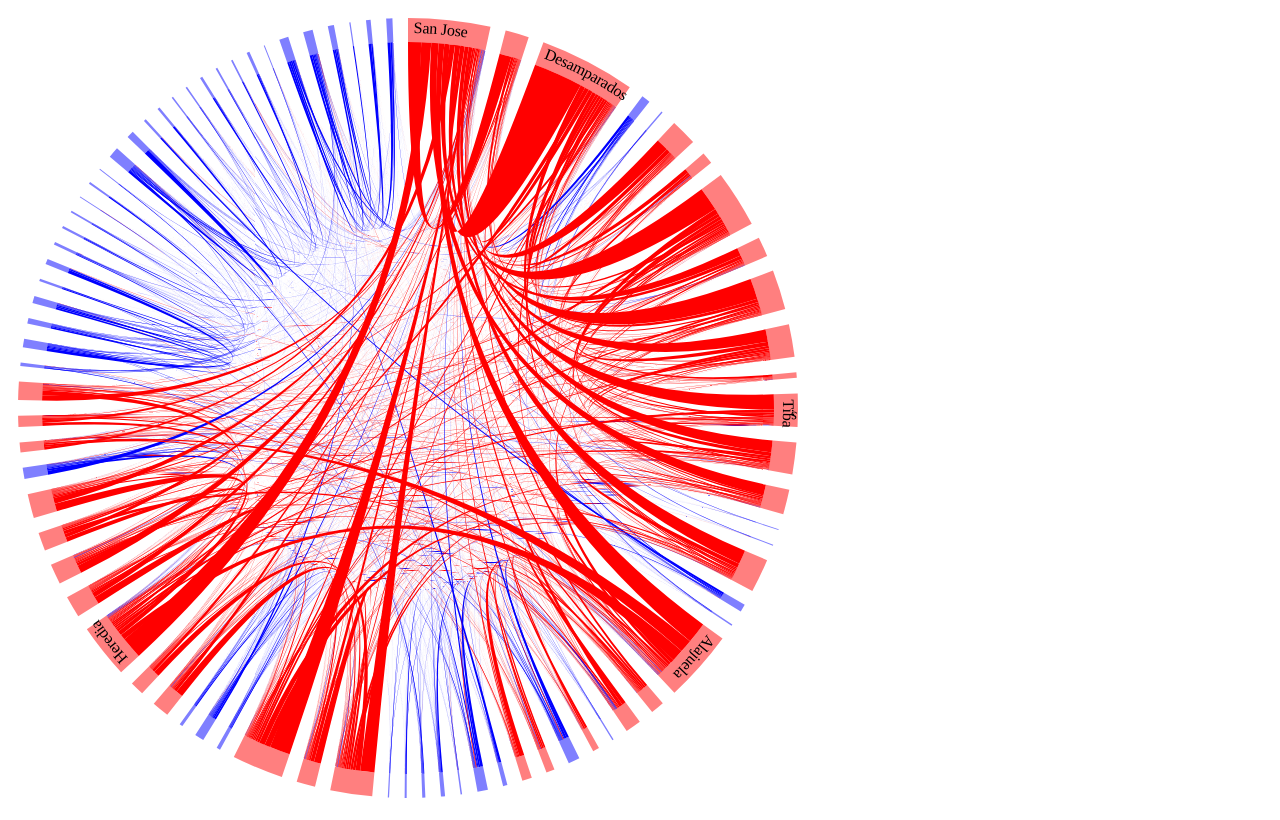
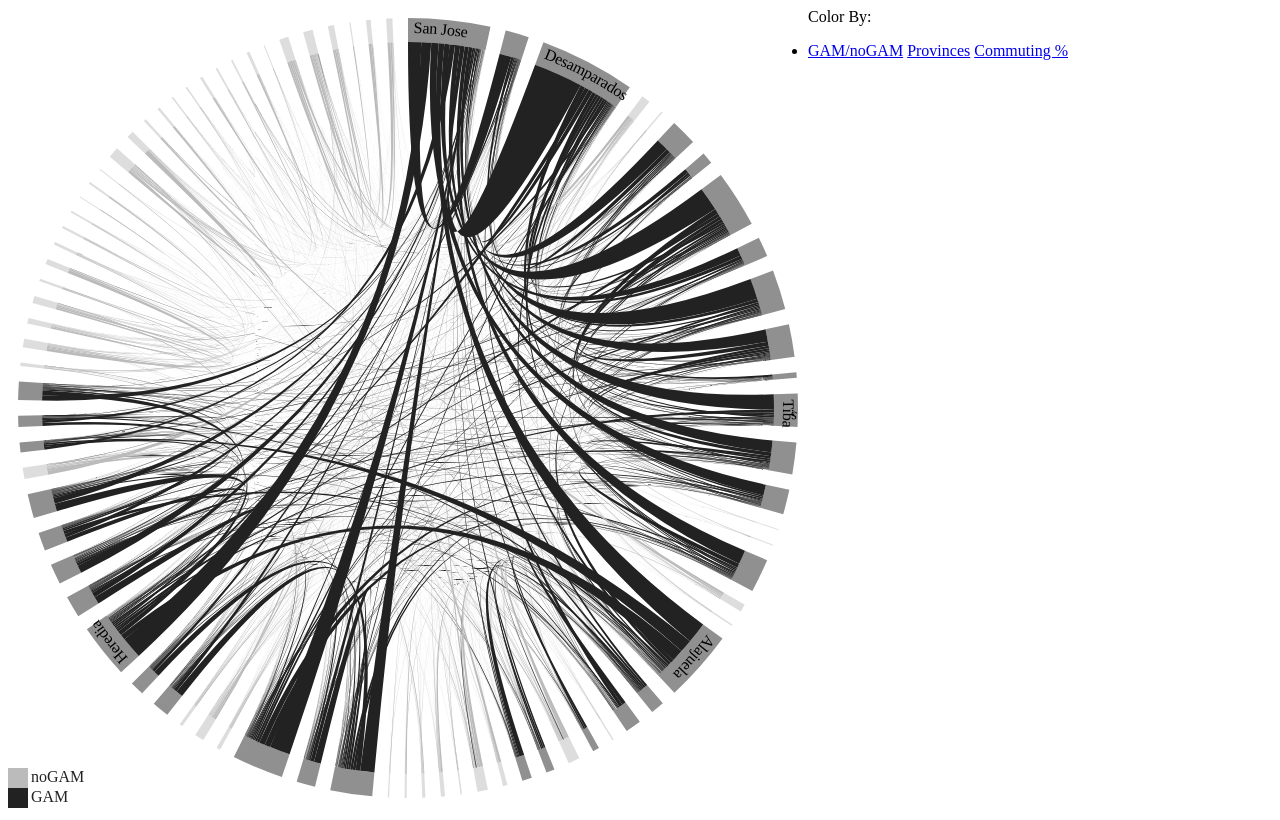
Before and after one commit to iros/chicaspoderosas, a plain HTML site: page index.html in a window 1280 px wide. Drawn offline with Linux system fonts and the light colour scheme.

Commit message:
moved name to center of circle, added legend

```diff
--- a/app.js
+++ b/app.js
@@ -7,7 +7,6 @@ $(function() {
 //         { name : "c" },
 //         { name : "d" }
 //     ],
-
 //     matrix : [
 //         [ 0, 1, 1, 1 ],
 //         [ 1, 0, 1, 1 ],
@@ -16,6 +15,10 @@ $(function() {
 //     ]
 // };
 
+
+function isNumber(n) {
+  return !isNaN(parseFloat(n)) && isFinite(n);
+}
 
 var width = 800,
     height = 800,
@@ -37,7 +40,7 @@ var layout = d3.layout.chord()
 var path = d3.svg.chord()
     .radius(innerRadius);
 
-var svg = d3.select("body").append("svg")
+var svg = d3.select("#chord").append("svg")
     .attr("width", width)
     .attr("height", height)
   .append("g")
@@ -47,44 +50,93 @@ var svg = d3.select("body").append("svg")
 svg.append("circle")
     .attr("r", outerRadius);
 
+d3.select("#chord svg").append("text")
+  .attr("id", "location")
+  .attr("x", width/2)
+  .attr("y", height/2);
+
+var currentScale = "gam", colorScales, getColor, fetchedData;
+
+var provinces = [], eduLevels = [];
+
+function initControls() {
+  $("#controls li a").click(function(e) {
+    e.preventDefault();
+
+    var $el = $(e.target);
+    var coloring = $el.attr("id");
+
+    // if it"s a different scale
+    if (currentScale !== coloring) {
+
+      // remove all selected
+      $("#controls li.selected").removeClass("selected");
+
+      // mark current as selected
+      $el.parent().addClass("selected");
+
+      currentScale = coloring;
+
+      var scale = updateColor();
+      makeLegend(scale);
+    }
+
+    return false;
+  });
+}
+
+
+function updateColor() {
+
+  var group = d3.selectAll("path.group");
+  var chordSelection = d3.selectAll("path.chord");
+
+  group.style("fill", function(d, i) { return getColor(d, i); });
+  chordSelection.style("fill", function(d) { return getColor(d, d.source.index); });
+
+  return colorScales[currentScale].scale;
+}
+
+function makeLegend(scale) {
+  var range = scale.range(), domain = scale.domain();
+
+  if (isNumber(domain[0])) {
+    domain = d3.range(domain[0], domain[1], (domain[1]-domain[0])/range.length);
+  }
+
+  var legend = $("<ul>");
+
+  for(var i = 0; i < range.length; i++) {
+    var legendItem = $("<li>");
+
+    $("<div>", {
+      "class": "legendColor"
+    }).css({
+      "background-color" : range[i]
+    }).appendTo(legendItem);
+
+    $("<div>", {
+      "class":"legendItem",
+      text: isNumber(domain[i]) ?
+        (domain[i] <= 1 ?
+          d3.format("0%")(domain[i]) :
+          d3.format(",0")) :
+        domain[i]
+    }).appendTo(legendItem);
+
+    legend.append(legendItem);
+  }
+
+  $("#legend").empty().append(legend);
+}
+
 function render(data) {
 
   // resent content
-  $('#chart').empty();
-  $('#metadata').empty();
+  // $("#chord").empty();
+  $("#metadata").empty();
 
-  // make a scale for province colors
-  var provinces = [];
-  for( var i = 0; i < data.cantons.length; i ++ ){
-    if (provinces.indexOf(data.cantons[i].province) === -1) {
-      provinces.push(data.cantons[i].province);
-    }
-  }
-
-  var colorScales = {
-    gam : {
-      scale : d3.scale.ordinal()
-        .domain(['GAM', 'noGAM'])
-        .range(['red', 'blue']),
-      f: function(d, i) {
-        return data.cantons[i].category;
-      }
-    },
-    province : {
-      scale : d3.scale.ordinal()
-        .domain(provinces)
-        .range(d3.scale.category10().range()),
-      f : function(d, i) {
-        return data.cantons[i].province;
-      }
-    }
-  };
-
-  var currentScale = 'gam';
-
-  var getColor = function(d, i) {
-    return colorScales[currentScale].scale(colorScales[currentScale].f(d,i));
-  };
+  fetchedData = data;
 
   // Compute the chord layout.
   layout.matrix(data.matrix);
@@ -94,13 +146,15 @@ function render(data) {
     .data(layout.groups)
     .enter().append("g")
       .attr("class", "group")
-      .on("mouseover", mouseover);
+      .on("mouseover", mouseover)
+      .on("mouseout", mouseout);
 
   // Add the group arc.
   var groupPath = group.append("path")
+    .classed("group", true)
     .attr("id", function(d, i) { return "group" + i; })
-    .attr("d", arc)
-    .style("fill", function(d, i) { return getColor(d, i); });
+    .attr("d", arc);
+    //.style("fill", function(d, i) { return getColor(d, i); });
 
   // Add a text label.
   var groupText = group.append("text")
@@ -116,11 +170,11 @@ function render(data) {
         .remove();
 
   // Add the chords.
-  var chord = svg.selectAll(".chord")
+  var chordSelection = svg.selectAll(".chord")
     .data(layout.chords)
-    .enter().append("path")
-        .attr("class", "chord")
-        .style("fill", function(d) { return getColor(d, d.source.index); })
+    .enter().append("path");
+  var chord = chordSelection.attr("class", "chord")
+        //.style("fill", function(d) { return getColor(d, d.source.index); })
         .attr("d", path);
 
   // Add an elaborate mouseover title for each chord.
@@ -133,37 +187,111 @@ function render(data) {
           ": " + d.target.value;
     });
 
+  var scale = updateColor();
+  makeLegend(scale);
+
   function mouseover(d, i) {
     chord.classed("fade", function(p) {
       return p.source.index != i && p.target.index != i;
     });
 
+    $("#location").show().text(data.cantons[d.index].name);
+
     // create city/data blend
-    var citydata = [], total = 0;
-    for(var i = 0; i < data.matrix[d.index].length; i++) {
-      total += data.matrix[d.index][i];
-      citydata.push({ name : data.cantons[i].name, value : data.matrix[d.index][i] });
+    var citydata = [];
+
+    for(var j = 0; j < data.matrix[d.index].length; j++) {
+      citydata.push({ name : data.cantons[j].name, value : data.matrix[d.index][j] });
     }
 
     citydata = _.sortBy(citydata, function(c) {
       return -c.value;
     });
 
-    citydata.total = total;
+    citydata.total = data.cantons[d.index].total;
     citydata.local = data.cantons[d.index].local;
 
     // also show city metadata
     var content = metadataTemplate({
-      canton : data.cantons[d.index].name,
       citydata : citydata
     });
 
     metadata.html(content);
   }
+
+  function mouseout() {
+    $("#location").hide();
+  }
 }
 
   // the rest in ajax req when data!
   d3.json("data/chord.json", function(data) {
+
+    // make a scale for province colors
+    for( var i = 0; i < data.cantons.length; i ++ ){
+      if (provinces.indexOf(data.cantons[i].province) === -1) {
+        provinces.push(data.cantons[i].province);
+      }
+      if (eduLevels.indexOf(data.cantons[i].edu_yrs) === -1) {
+        eduLevels.push(+data.cantons[i].edu_yrs);
+      }
+
+      // add up total for the canton
+      var total = 0;
+      for(var j = 0; j < data.matrix[i].length; j++) {
+        total += data.matrix[i][j];
+      }
+
+      data.cantons[i].total = total;
+    }
+
+    eduLevels.sort();
+
+    var commutingDomain = d3.extent(_.map(data.cantons, function(d) {
+      return d.total / (d.local + d.total);
+    }));
+
+    colorScales = {
+      education : {
+        scale : d3.scale.quantize()
+          .domain(eduLevels)
+          .range(["#ffffe5","#f7fcb9","#d9f0a3","#addd8e","#78c679","#41ab5d","#238443","#006837","#004529"]),
+        f : function(d, i) {
+          return data.cantons[i].edu_yrs;
+        }
+      },
+      commuting : {
+        scale : d3.scale.quantize()
+          .domain(commutingDomain)
+          .range(["#fcfbfd","#efedf5","#dadaeb","#bcbddc","#9e9ac8","#807dba","#6a51a3","#54278f","#3f007d"]),
+        f : function(d, i) {
+          return data.cantons[i].total / (data.cantons[i].total + data.cantons[i].local);
+        }
+      },
+      gam : {
+        scale : d3.scale.ordinal()
+          .domain(["noGAM", "GAM"])
+          .range(["#bbb", "#222"]),
+        f : function(d, i) {
+          return data.cantons[i].category;
+        }
+      },
+      province : {
+        scale : d3.scale.ordinal()
+          .domain(provinces)
+          .range(["#377eb8","#4daf4a","#984ea3","#ff7f00","#f781bf","#a65628"]),
+        f : function(d, i) {
+          return data.cantons[i].province;
+        }
+      }
+    };
+
+    getColor = function(d, i) {
+      return colorScales[currentScale].scale(colorScales[currentScale].f(d,i));
+    };
+
+    initControls();
+
     render(data);
   });
 
--- a/index.html
+++ b/index.html
@@ -16,6 +16,17 @@
       <div id="chord">
 
       </div>
+      <div id="controls">
+        Color By:
+        <ul>
+          <li>
+            <a href="#" id="gam">GAM/noGAM</a>
+            <a href="#" id="province">Provinces</a>
+            <a href="#" id="commuting">Commuting %</a>
+          </li>
+        </ul>
+        <div id="legend"></div>
+      </div>
 
       <div id="metadata">
 
@@ -23,7 +34,6 @@
     </div>
 
     <script type="text/template" id="cityMetadata">
-      <h2>From: <%= canton %></h2>
       <h3><%= d3.format('0%')(citydata.total / (citydata.local + citydata.total)) %>Commute out of their canton</h3>
       Traveling to:
       <ul>
--- a/style.css
+++ b/style.css
@@ -1,6 +1,17 @@
+#content {
+  height: 800px;
+  position:relative;
+}
 #chord {
   float:left;
   display:inline-block;
+}
+#location {
+  font-size: 50px;
+  text-anchor: middle;
+  text-shadow: 1px 1px 15px #fff;
+  padding: 15px;
+  background-color: white;
 }
 #metadata {
   float:right;
@@ -10,7 +21,6 @@
   fill: none;
   pointer-events: all;
 }
-
 .group path {
   fill-opacity: .5;
 }
@@ -20,3 +30,30 @@ path.chord {}
 #circle:hover path.fade {
   display: none;
 }
+
+#legend {
+  position: absolute;
+  bottom: 0;
+  left: 0;
+}
+#legend ul {
+  list-style-type: none;
+  margin:0;
+  padding:0;
+  color: #222;
+}
+#legend li {
+  display: table-row;
+  margin-bottom: 5px;
+}
+#legend .legendColor {
+  width: 20px;
+  height: 20px;
+  float:left;
+  display: inline-block;
+  margin-right: 3px;
+}
+#legend .legendItem {
+  float:left;
+  display: inline-block;
+}
```
